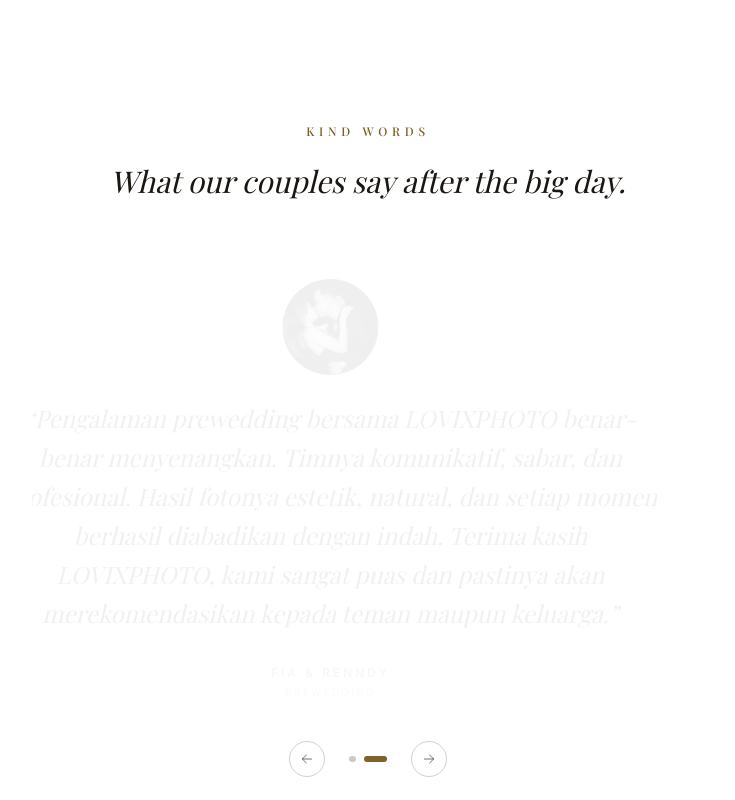
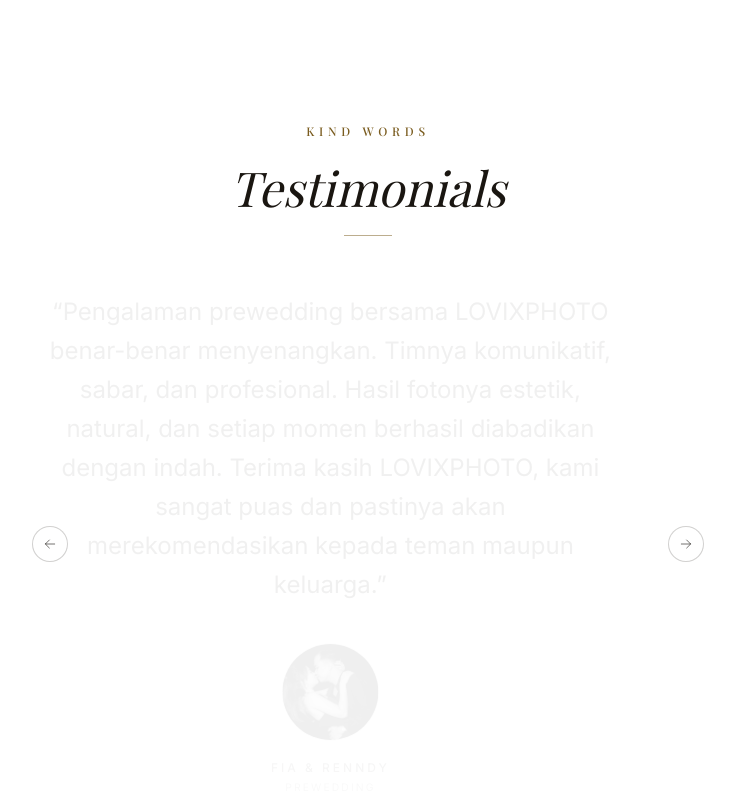
Before and after one commit to TSABIT1312/lovix-photo, a React (Vite) app: page / in a window 1280 px wide. Shown: the part 2180-2980 px from the top of the page, without its empty margins (272-1007 px from the left). Built offline with nearby package versions, Linux system fonts and the light colour scheme.

Commit message:
first commit

```diff
--- a/src/components/sections/Testimonials/Testimonials.jsx
+++ b/src/components/sections/Testimonials/Testimonials.jsx
@@ -44,23 +44,38 @@
   const active = testimonials[index]
 
   return (
-    <section id="testimonials" aria-label="Testimonials" className="bg-paper py-24 sm:py-32">
+    <section id="testimonials" aria-label="Testimonials" className="bg-paper py-16 sm:py-24 lg:py-32">
       <Container>
         <motion.div
           initial={reduceMotion ? false : { opacity: 0, y: 24 }}
           whileInView={reduceMotion ? undefined : { opacity: 1, y: 0 }}
           viewport={{ once: true, amount: 0.5 }}
           transition={{ duration: 0.7, ease: [0.16, 1, 0.3, 1] }}
-          className="mx-auto mb-16 max-w-xl text-center sm:mb-20"
+          className="mx-auto mb-6 max-w-xl text-center sm:mb-10 lg:mb-14"
         >
           <p className="font-display text-xs font-medium uppercase tracking-[0.4em] text-gold">Kind Words</p>
-          <p className="mt-6 font-display text-2xl italic text-ink sm:text-3xl">
-            What our couples say after the big day.
+          <p className="mt-4 font-display text-3xl italic text-ink sm:mt-6 sm:text-4xl lg:text-5xl">
+            Testimonials
           </p>
+          <span className="mx-auto mt-4 block h-px w-12 bg-gold/50 sm:mt-6" />
         </motion.div>
 
         <div className="mx-auto flex max-w-2xl flex-col items-center">
           <div className="relative w-full overflow-hidden">
+            {count > 1 && (
+              <button
+                type="button"
+                aria-label="Previous testimonial"
+                onClick={() => goTo(index - 1, -1)}
+                className={cn(
+                  'absolute left-0 top-1/2 z-10 flex h-8 w-8 -translate-y-1/2 items-center justify-center rounded-full border border-ink/20 bg-paper/80 text-ink/60 backdrop-blur-sm transition-colors hover:border-ink hover:text-ink sm:h-9 sm:w-9',
+                  focusRing,
+                )}
+              >
+                <ArrowIcon direction="left" />
+              </button>
+            )}
+
             <AnimatePresence mode="wait" custom={direction} initial={false}>
               <motion.div
                 key={active.id}
@@ -76,41 +91,46 @@
                 animate={{ opacity: 1, x: 0 }}
                 exit={reduceMotion ? undefined : { opacity: 0, x: direction * -40 }}
                 transition={{ duration: 0.5, ease: [0.16, 1, 0.3, 1] }}
-                className="w-full text-center"
+                className="w-full px-9 text-center sm:px-12"
                 style={{ cursor: count > 1 ? 'grab' : undefined }}
               >
+                <p className="text-sm leading-relaxed text-ink sm:text-xl lg:text-2xl">
+                  &ldquo;{active.quote}&rdquo;
+                </p>
                 {active.photo && (
                   <img
                     src={active.photo}
                     alt={active.name}
-                    className="mx-auto mb-6 h-20 w-20 rounded-full object-cover ring-1 ring-ink/10 sm:h-24 sm:w-24"
+                    className="mx-auto mt-8 mb-4 h-14 w-14 rounded-full object-cover ring-1 ring-ink/10 sm:mt-10 sm:mb-5 sm:h-20 sm:w-20 lg:h-24 lg:w-24"
                     draggable={false}
                   />
                 )}
-                <p className="font-display text-xl italic leading-relaxed text-ink sm:text-2xl">
-                  &ldquo;{active.quote}&rdquo;
+                <p className="text-xs font-medium uppercase tracking-[0.25em] text-ink/60">
+                  {active.name}
                 </p>
-                <p className="mt-8 text-xs font-medium uppercase tracking-[0.25em] text-ink/60">{active.name}</p>
-                <p className="mt-1 text-[0.65rem] uppercase tracking-[0.2em] text-ink/40">{active.role}</p>
+                <p className="mt-1 text-[0.6rem] uppercase tracking-[0.2em] text-ink/40 sm:text-[0.65rem]">
+                  {active.role}
+                </p>
               </motion.div>
             </AnimatePresence>
+
+            {count > 1 && (
+              <button
+                type="button"
+                aria-label="Next testimonial"
+                onClick={() => goTo(index + 1, 1)}
+                className={cn(
+                  'absolute right-0 top-1/2 z-10 flex h-8 w-8 -translate-y-1/2 items-center justify-center rounded-full border border-ink/20 bg-paper/80 text-ink/60 backdrop-blur-sm transition-colors hover:border-ink hover:text-ink sm:h-9 sm:w-9',
+                  focusRing,
+                )}
+              >
+                <ArrowIcon direction="right" />
+              </button>
+            )}
           </div>
 
           {count > 1 && (
-            <div className="mt-10 flex items-center gap-6">
-              <button
-                type="button"
-                aria-label="Previous testimonial"
-                onClick={() => goTo(index - 1, -1)}
-                className={cn(
-                  'flex h-9 w-9 items-center justify-center rounded-full border border-ink/20 text-ink/60 transition-colors hover:border-ink hover:text-ink',
-                  focusRing,
-                )}
-              >
-                <ArrowIcon direction="left" />
-              </button>
-
-              <div className="flex items-center gap-2">
+            <div className="mt-6 flex items-center gap-2 sm:mt-10">
               {testimonials.map((testimonial, i) => (
                 <button
                   key={testimonial.id}
@@ -126,19 +146,6 @@
                 />
               ))}
             </div>
-
-              <button
-                type="button"
-                aria-label="Next testimonial"
-                onClick={() => goTo(index + 1, 1)}
-                className={cn(
-                  'flex h-9 w-9 items-center justify-center rounded-full border border-ink/20 text-ink/60 transition-colors hover:border-ink hover:text-ink',
-                  focusRing,
-                )}
-              >
-                <ArrowIcon direction="right" />
-              </button>
-            </div>
           )}
         </div>
       </Container>
```
Also changed, not shown: .claude/settings.local.json. Lines whose indentation alone changed are shown as unchanged.
